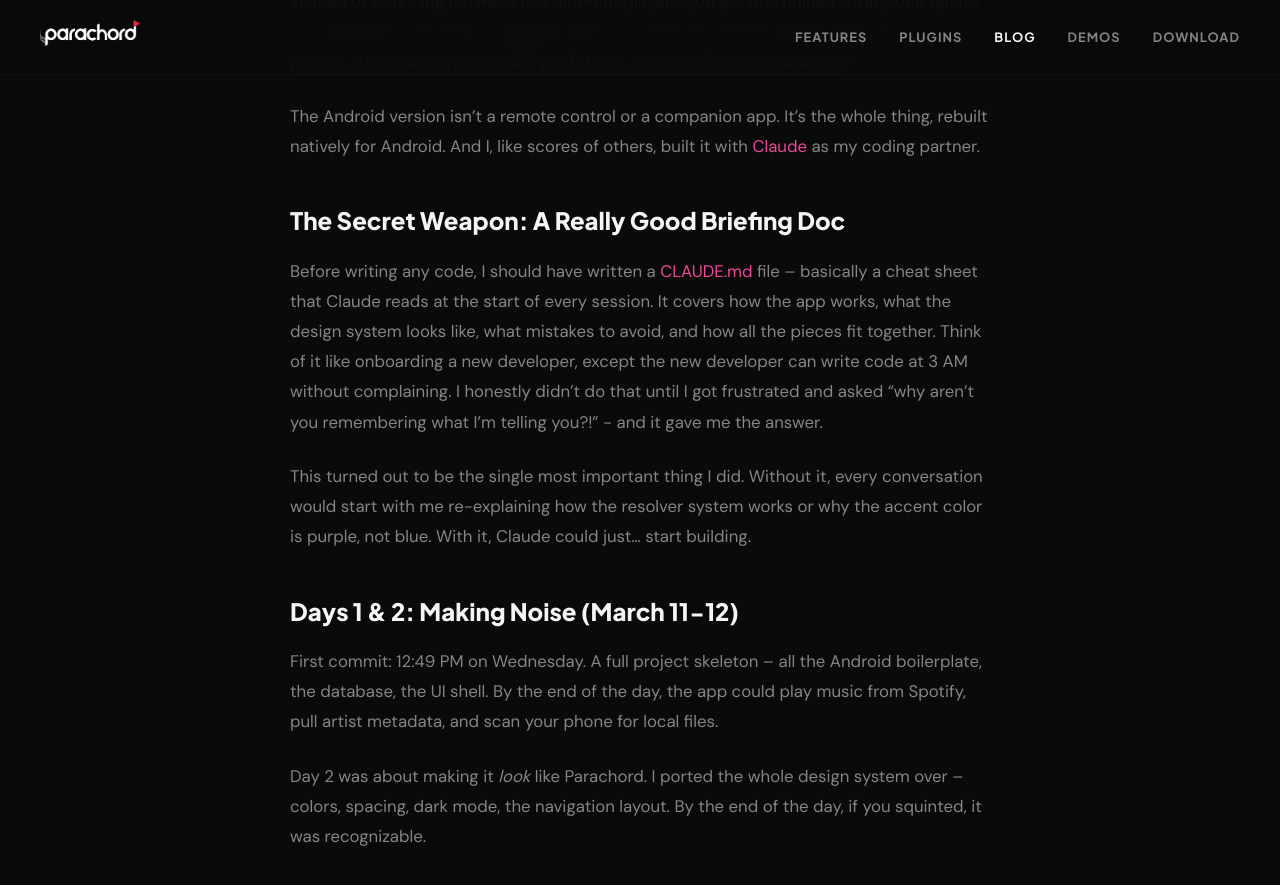
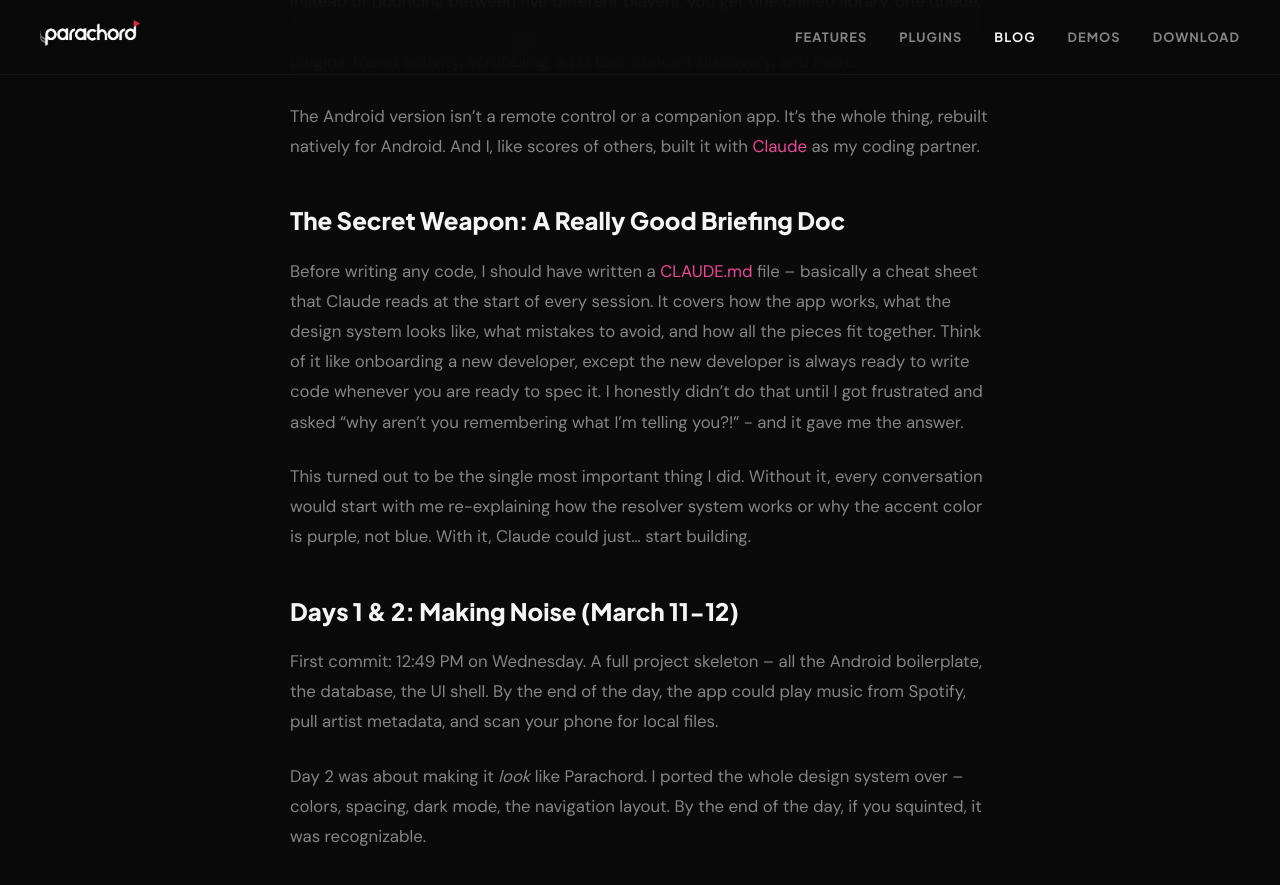
Before and after one commit to Parachord/parachord-website, a Jekyll site: the page built from _posts/2026-03-15-parachord-android-3-days.md, in a window 1280 px wide and 900 px high, scrolled down 1402 px. Shown: the top 885 px of the window. Built offline with Jekyll 4.4.1, drawn with Linux system fonts in a browser that asks for light colours.

Commit message:
Update 2026-03-15-parachord-android-3-days.md

```diff
--- a/_posts/2026-03-15-parachord-android-3-days.md
+++ b/_posts/2026-03-15-parachord-android-3-days.md
@@ -20,7 +20,7 @@
 
 ## The Secret Weapon: A Really Good Briefing Doc
 
-Before writing any code, I should have written a [CLAUDE.md](https://github.com/Parachord/parachord-android/blob/main/CLAUDE.md) file -- basically a cheat sheet that Claude reads at the start of every session. It covers how the app works, what the design system looks like, what mistakes to avoid, and how all the pieces fit together. Think of it like onboarding a new developer, except the new developer can write code at 3 AM without complaining. I honestly didn't do that until I got frustrated and asked "why aren't you remembering what I'm telling you?!" - and it gave me the answer.
+Before writing any code, I should have written a [CLAUDE.md](https://github.com/Parachord/parachord-android/blob/main/CLAUDE.md) file -- basically a cheat sheet that Claude reads at the start of every session. It covers how the app works, what the design system looks like, what mistakes to avoid, and how all the pieces fit together. Think of it like onboarding a new developer, except the new developer is always ready to write code whenever you are ready to spec it. I honestly didn't do that until I got frustrated and asked "why aren't you remembering what I'm telling you?!" - and it gave me the answer.
 
 This turned out to be the single most important thing I did. Without it, every conversation would start with me re-explaining how the resolver system works or why the accent color is purple, not blue. With it, Claude could just... start building.
 
```
